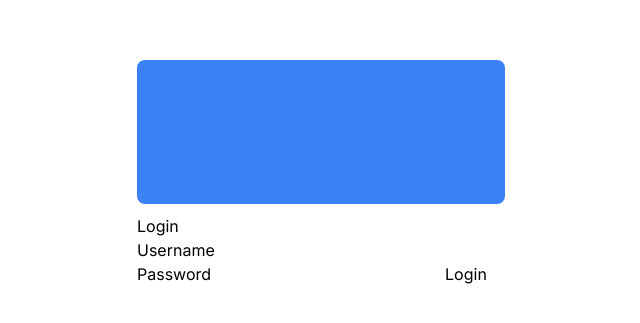
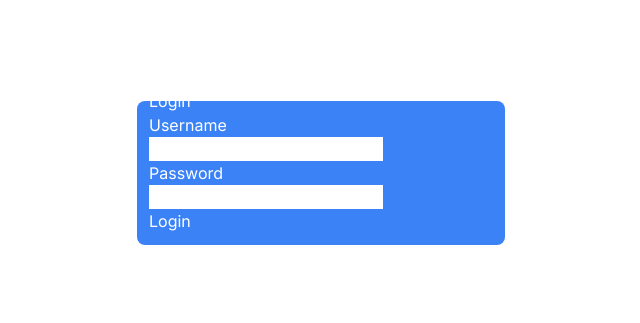
Before and after one commit to ScalabilityIssues/frontend, a Next.js app: page /login in a window 1280 px wide. Shown: the part 163-486 px from the top of the page, without its empty margins (319-959 px from the left). Built offline with nearby package versions, Linux system fonts and the light colour scheme.

Commit message:
login form inside blue box

```diff
--- a/app/login/page.tsx
+++ b/app/login/page.tsx
@@ -6,9 +6,9 @@ export default function Login() {
       <div className="relative mx-auto flex w-full max-w-[400px] flex-col space-y-2.5 p-4 md:-mt-32">
         <div className="flex h-20 w-full items-end rounded-lg bg-blue-500 p-3 md:h-36">
           <div className="w-32 text-white md:w-36">
+          <LoginForm />
           </div>
         </div>
-        <LoginForm />
       </div>
     </main>
   );
```
